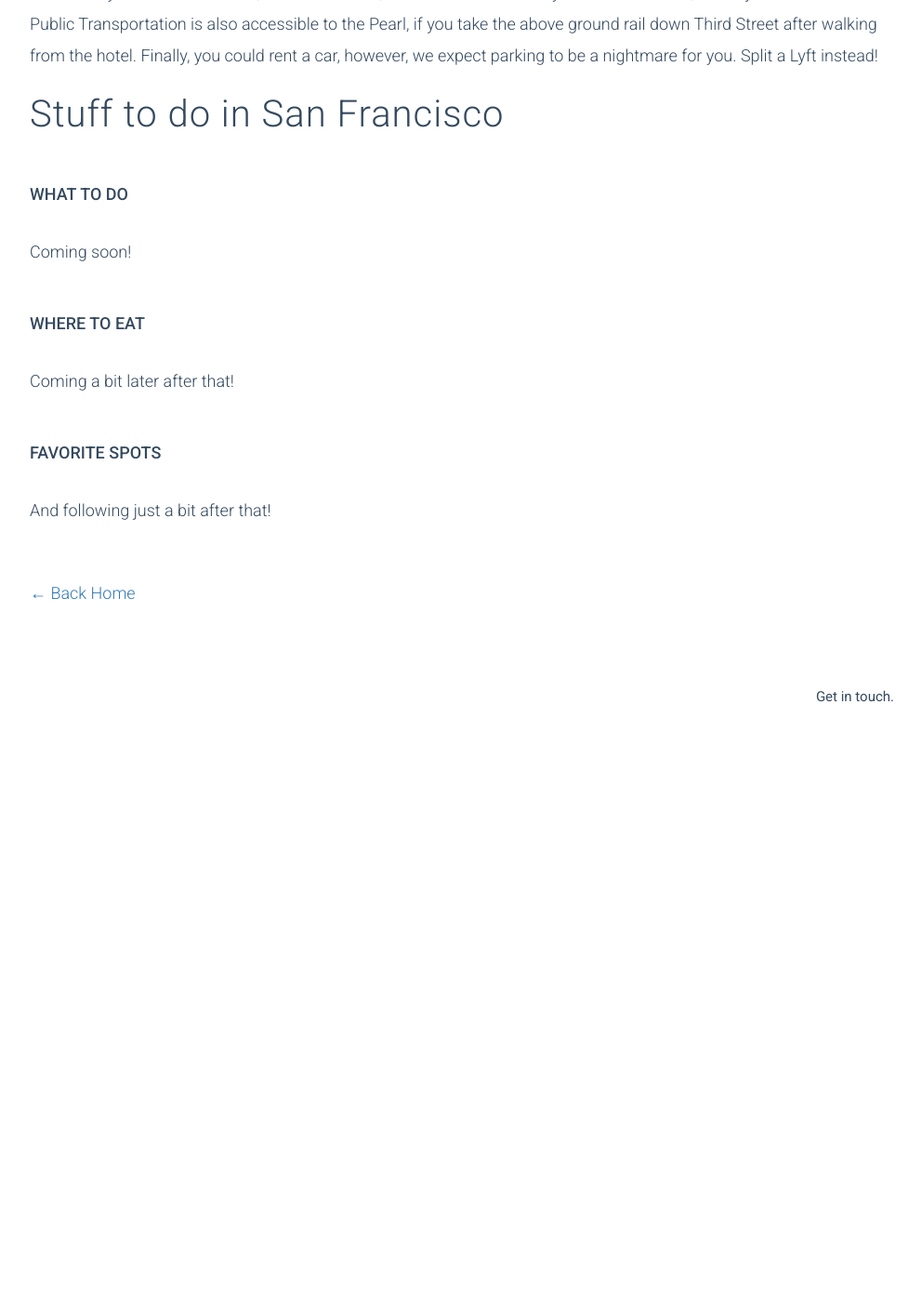
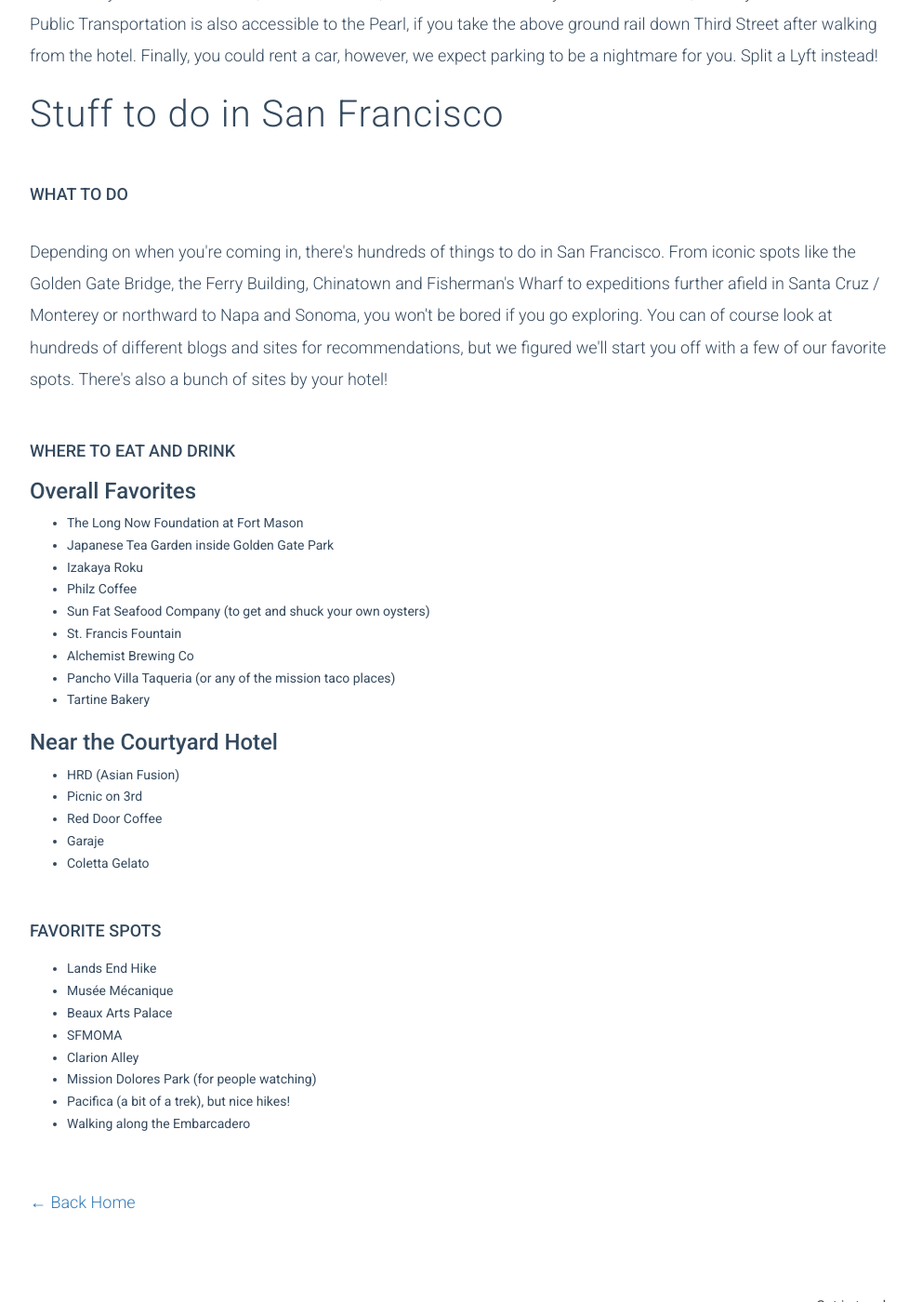
Before and after one commit to jackie-and-ryan/jackie-and-ryan.github.io, a Jekyll site: the page built from details/index.html, in a window 1280 px wide and 1400 px high, scrolled down 1380 px. Shown: the whole window at 93% size, without its empty margins (143-1135 px from the left). Built offline with Jekyll 4.4.1, drawn with Linux system fonts in a browser that asks for light colours; before the commit the page ends 2185 px from its top, so only the background shows below that.

Commit message:
new places

```diff
--- a/details/index.html
+++ b/details/index.html
@@ -39,13 +39,41 @@
         <h1>Stuff to do in San Francisco</h1>
 
         <h2>What to do</h2>
-        <p>Coming soon!</p>
+        <p>Depending on when you're coming in, there's hundreds of things to do in San Francisco. From iconic spots like the Golden Gate Bridge, the Ferry Building, Chinatown and Fisherman's Wharf to expeditions further afield in Santa Cruz / Monterey or northward to Napa and Sonoma, you won't be bored if you go exploring. You can of course look at hundreds of different blogs and sites for recommendations, but we figured we'll start you off with a few of our favorite spots. There's also a bunch of sites by your hotel!</p>
 
-        <h2>Where to eat</h2>
-        <p>Coming a bit later after that!</p>
+        <h2>Where to eat and drink</h2>
+        <h3>Overall Favorites</h3>
+        <ul>
+            <li>The Long Now Foundation at Fort Mason</li>
+            <li>Japanese Tea Garden inside Golden Gate Park</li>
+            <li>Izakaya Roku</li>
+            <li>Philz Coffee</li>
+            <li>Sun Fat Seafood Company (to get and shuck your own oysters)</li>
+            <li>St. Francis Fountain </li>
+            <li>Alchemist Brewing Co </li>
+            <li>Pancho Villa Taqueria (or any of the mission taco places) </li>
+            <li>Tartine Bakery </li>
+        </ul>
+        <h3>Near the Courtyard Hotel</h3>
+        <ul>
+            <li>HRD (Asian Fusion)</li>
+            <li>Picnic on 3rd</li>
+            <li>Red Door Coffee</li>
+            <li>Garaje</li>
+            <li>Coletta Gelato</li>
+        </ul>
 
         <h2>Favorite Spots</h2>
-        <p>And following just a bit after that! </p>
+        <ul>
+            <li>Lands End Hike</li>
+            <li>Musée Mécanique</li>
+            <li>Beaux Arts Palace</li>
+            <li>SFMOMA</li>
+            <li>Clarion Alley</li>
+            <li>Mission Dolores Park (for people watching)</li>
+            <li>Pacifica (a bit of a trek), but nice hikes!</li>
+            <li>Walking along the Embarcadero</li>
+        </ul>
 
         <p class="goback"><a href="/">&#8592; Back Home</a></p>
     </div>
```
